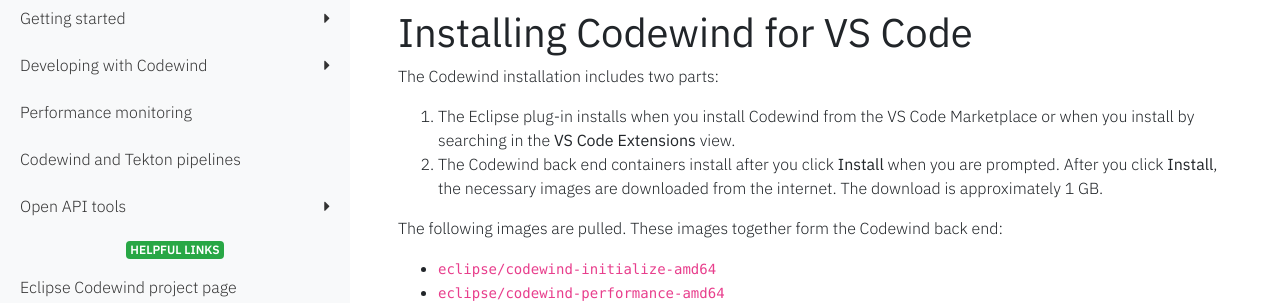
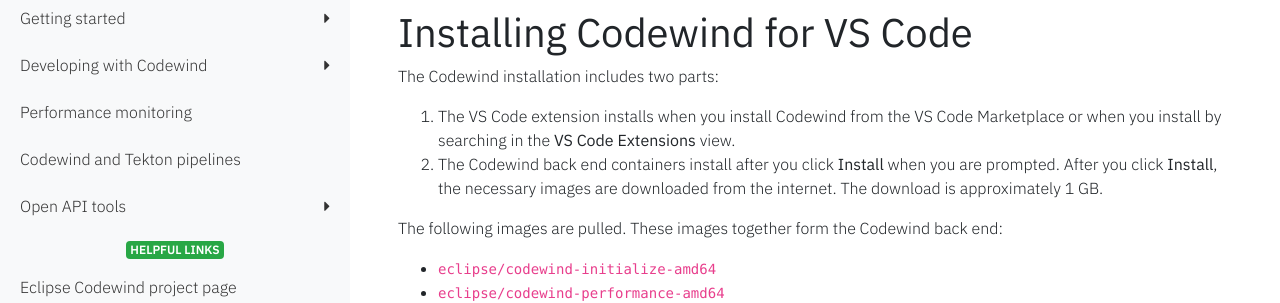
Before and after one commit to eclipse-archived/codewind-docs, a Jekyll site: the page built from docs/_documentations/mdt-vsc-installinfo.md, in a window 1280 px wide and 900 px high. Shown: the part 171-474 px from the top of the window. Built offline with Jekyll 4.4.1, drawn with Linux system fonts in a browser that asks for light colours; nearby versions of some CDN libraries.

Commit message:
Clarifying sentence
Signed-off-by: Sarah Ishida <sishida@us.ibm.com>

```diff
--- a/docs/_documentations/mdt-vsc-installinfo.md
+++ b/docs/_documentations/mdt-vsc-installinfo.md
@@ -13,7 +13,7 @@ parent:
 # Installing Codewind for VS Code
 
 The Codewind installation includes two parts:
-1. The Eclipse plug-in installs when you install Codewind from the VS Code Marketplace or when you install by searching in the **VS Code Extensions** view.
+1. The VS Code extension installs when you install Codewind from the VS Code Marketplace or when you install by searching in the **VS Code Extensions** view.
 2. The Codewind back end containers install after you click **Install** when you are prompted. After you click **Install**, the necessary images are downloaded from the internet. The download is approximately 1 GB.
 
 The following images are pulled. These images together form the Codewind back end:
```
